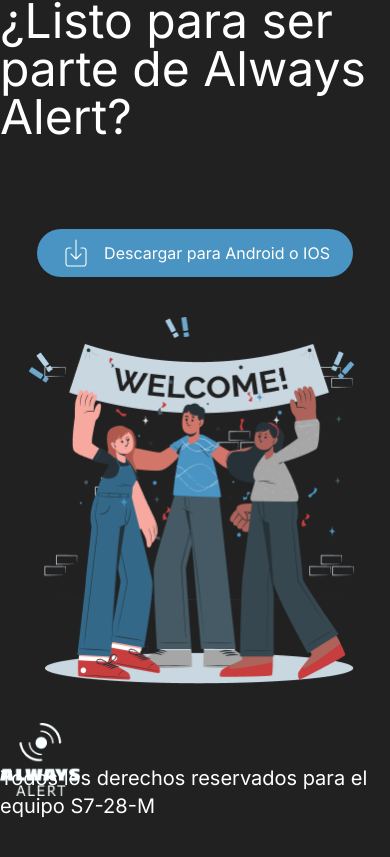
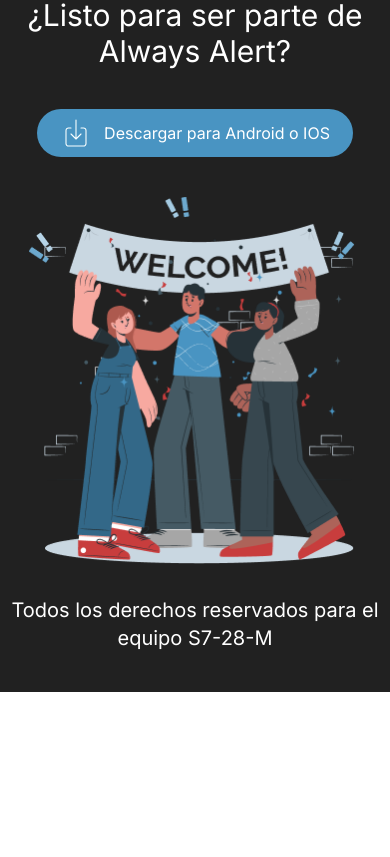
Before and after one commit to No-Country/s7-28-m-reactnative, a React (Vite) app in the folder always-alert-landing/: page / in a window 390 px wide. Shown: the part 5081-5938 px from the top of the page. After the commit the page ends 5773 px from the top, so only its background shows below. Built offline with nearby package versions, Linux system fonts and the light colour scheme.

Commit message:
footer responsive

```diff
--- a/always-alert-landing/src/components/Footer/index.jsx
+++ b/always-alert-landing/src/components/Footer/index.jsx
@@ -3,18 +3,17 @@ import DonwloadButton from '../DownloadButton'
 export default function Footer () {
   return (
     <footer className='h-full bg-[#212121] flex flex-col gap-10 items-center py-10'>
-      <div className='flex flex-col gap-20 items-center w-full max-w-6xl relative'>
-        <h2 className='text-white text-5xl'>
+      <div className='flex flex-col gap-8 sm:gap-20 items-center w-full max-w-6xl'>
+        <h2 className='text-white text-3xl sm:text-5xl text-center'>
           ¿Listo para ser parte de Always Alert?
         </h2>
         <section className='flex flex-col gap-10'>
           <DonwloadButton />
           <img className='w-[332.14px]' src='/assets/footer/character.png' alt='' />
         </section>
-        <div className='flex'>
-          <img width={80} className='absolute bottom-6 left-0' src='/assets/footer/white_logo.png' alt='' />
-
-          <p className='text-white text-xl'>
+        <div className='flex items-center'>
+          <img className='hidden sm:block sm:w-24 p-4' src='/assets/footer/white_logo.png' alt='' />
+          <p className='grow text-white text-xl text-center'>
             Todos los derechos reservados para el equipo S7-28-M
           </p>
         </div>
```
